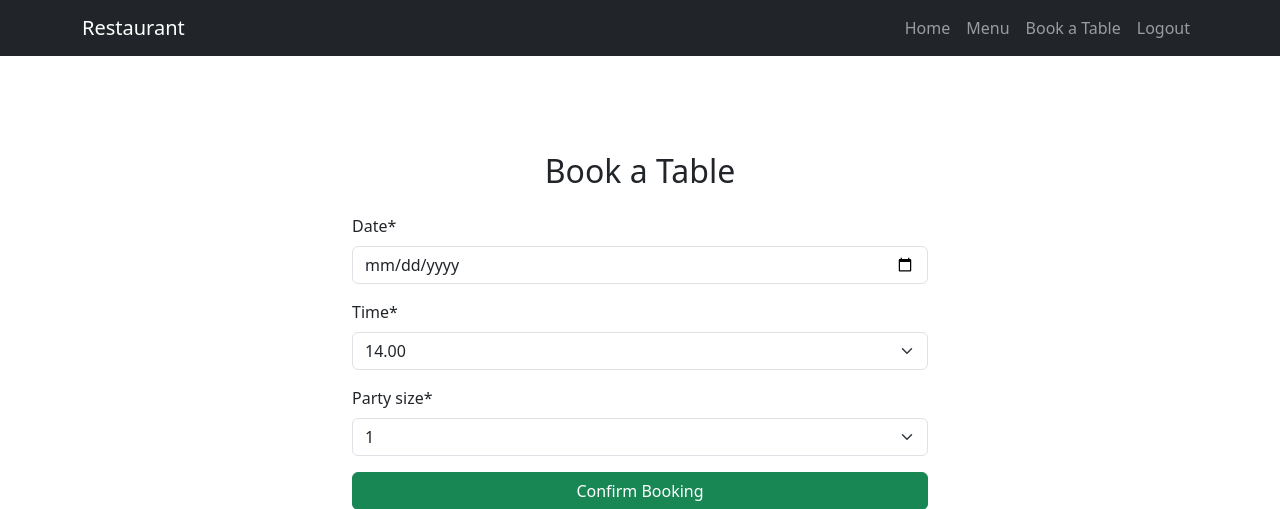
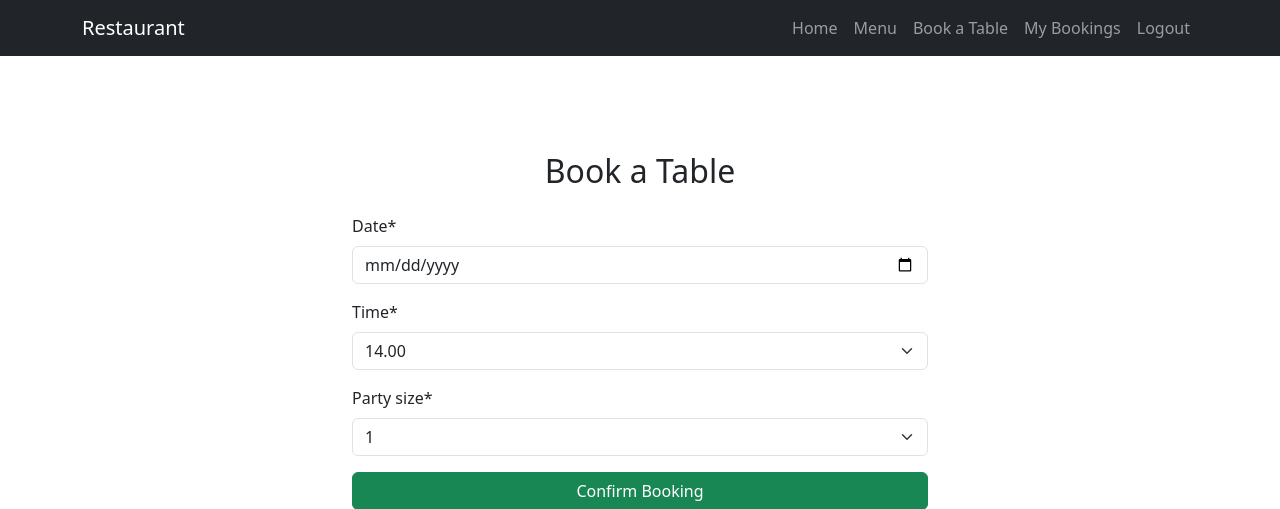
Before and after one commit to andreaspe76/Portfolio_Project_4, a Django app: page /bookings/new/ in a window 1280 px wide. Shown: the top 509 px of the page. Run offline with Django 4.2, Linux system fonts and the light colour scheme; the visitor is signed in with stand-in values (Sample User, id 1); some libraries are stand-ins or nearby versions.

Commit message:
Add link for bookings in navbar

```diff
--- a/bookings/urls.py
+++ b/bookings/urls.py
@@ -8,5 +8,5 @@ urlpatterns = [
     path('', views.home, name='home'),
     path('menu/', views.menu, name='menu'),
     path('new/', views.booking_create, name='booking_create'),
-    path('my_bookings/', views.booking_list, name='bookings_list'),
+    path('my_bookings/', views.booking_list, name='booking_list'),
 ]
--- a/templates/base.html
+++ b/templates/base.html
@@ -29,6 +29,11 @@
             <li class="nav-item">
               <a class="nav-link" href="{% url 'booking_create' %}"
                 >Book a Table</a
+              >
+            </li>
+            <li class="nav-item">
+              <a class="nav-link" href="{% url 'booking_list' %}"
+                >My Bookings</a
               >
             </li>
             <li class="nav-item">
```
